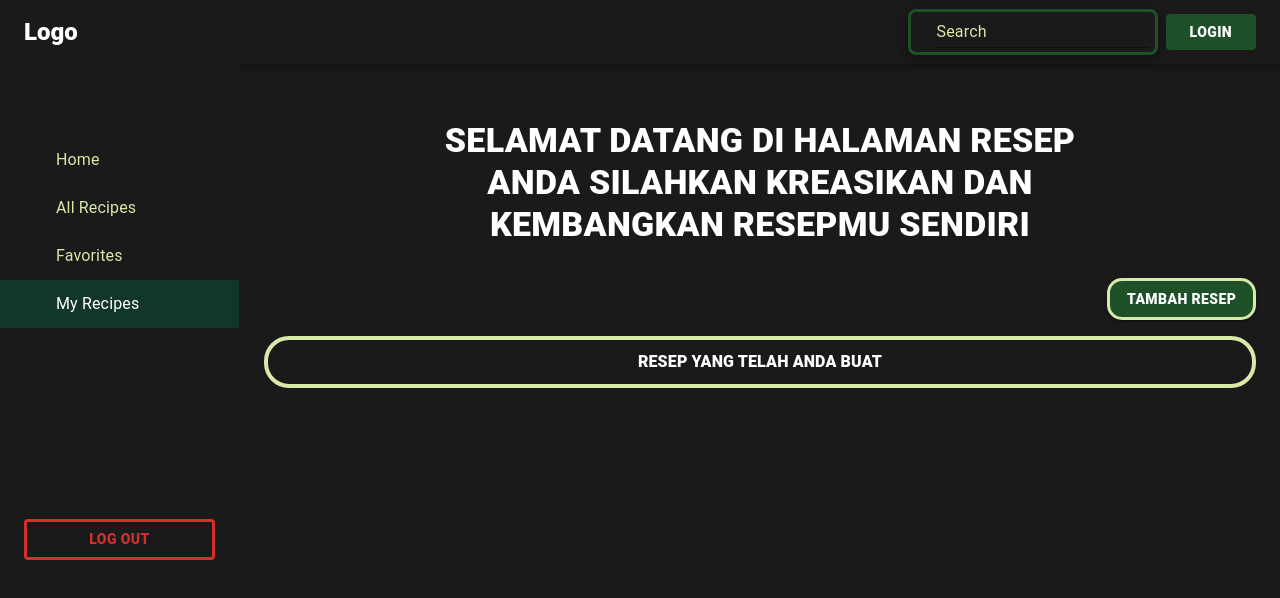
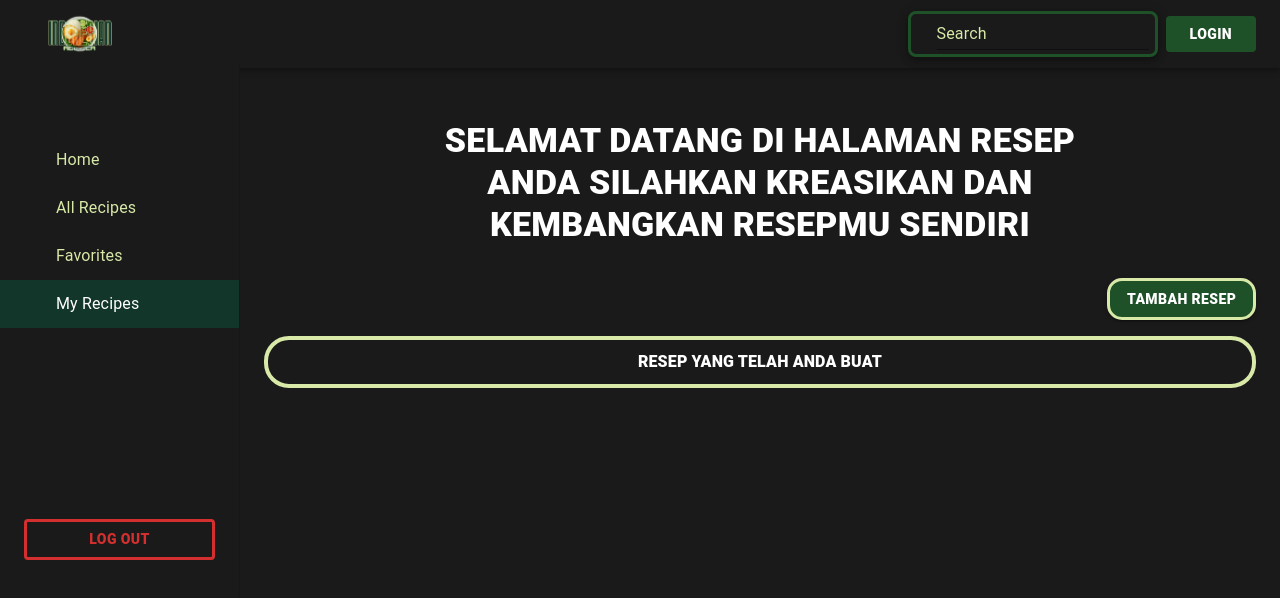
Before and after one commit to KuloDio/formlogin, a React (Vite) app: page /dashboard/myresep in a window 1280 px wide. Shown: the top 598 px of the page. Built offline with nearby package versions, Linux system fonts and the light colour scheme; some icons are missing.

Commit message:
Update bos

```diff
--- a/src/components/navbar.jsx
+++ b/src/components/navbar.jsx
@@ -2,6 +2,7 @@ import React, { useState } from 'react'
 import { AppBar, Box, Typography, Button, Toolbar, Link, Input, } from '@mui/material'
 import SearchIcon from '@mui/icons-material/Search';
 import { useNavigate } from 'react-router-dom'
+import logocook from '../assets/image/logocook.png'
 
 export const Navbar = () => {
     const navigate = useNavigate();
@@ -13,10 +14,13 @@ export const Navbar = () => {
             <Toolbar sx={{
                 justifyContent: "space-between"
             }}>
-                <Typography variant='h5' sx={{
-                    fontWeight: "900",
-                    color: "white",
-                }}>Logo</Typography>
+                <img
+                    src={logocook}
+                    alt="logo"
+                    style={{
+                        width: "9%",
+                    }}
+                />
                 <Box sx={{
                     display: "flex",
                     alignItems: "center",
@@ -38,7 +42,7 @@ export const Navbar = () => {
                     }}>
                         <SearchIcon sx={{
                             color: "#ADBC9F"
-                        }}/>
+                        }} />
                         <Input placeholder='Search' sx={{
                             "& .MuiInput-input::placeholder": {
                                 color: "#D8E9A8",
@@ -48,7 +52,7 @@ export const Navbar = () => {
                         }} ></Input >
                     </Box>
                     <Button onClick={() => navigate("/login")} sx={{
-                        display: {xs: "none", sm: "none", md: "flex"},
+                        display: { xs: "none", sm: "none", md: "flex" },
                         color: "white",
                         backgroundColor: "#1E5128",
                         paddingX: 3,
--- a/src/pages/Dashboard.jsx
+++ b/src/pages/Dashboard.jsx
@@ -22,7 +22,7 @@ import MenuIcon from "@mui/icons-material/Menu";
 import HomeIcon from "@mui/icons-material/Home";
 import BookIcon from "@mui/icons-material/Book";
 import FavoriteIcon from "@mui/icons-material/Favorite";
-import PersonIcon from "@mui/icons-material/Person";
+import RestaurantIcon from '@mui/icons-material/Restaurant';
 
 const drawerWidth = 240;
 
@@ -30,7 +30,7 @@ const menuItems = [
   { text: "Home", icon: <HomeIcon />, path: "home" },
   { text: "All Recipes", icon: <BookIcon />, path: "resepuser" },
   { text: "Favorites", icon: <FavoriteIcon />, path: "favorite" },
-  { text: "My Recipes", icon: <PersonIcon />, path: "myresep" },
+  { text: "My Recipes", icon: <RestaurantIcon />, path: "myresep" },
 ];
 
 const Dashboard = () => {
--- a/src/pages/Home.jsx
+++ b/src/pages/Home.jsx
@@ -44,7 +44,7 @@ const Home = () => {
             gap: "2%",
           }}>
             <Button variant='contained'
-              onClick={() => navigate("/dashboard/resepuser")}
+              onClick={() => navigate("/reseppublic")}
               sx={{
                 backgroundColor: "#1E5128",
                 color: "white",
```
Also changed, not shown: src/assets/image/logocook.png (added).
